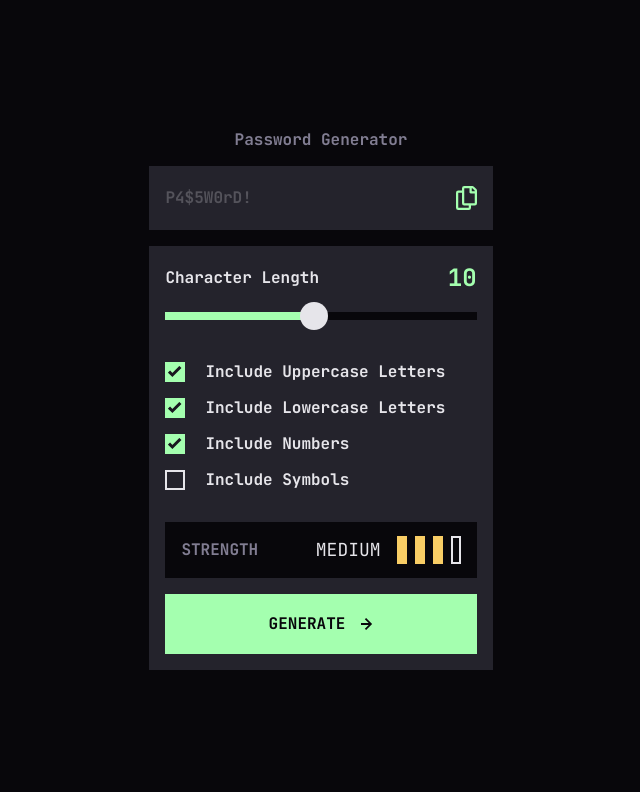
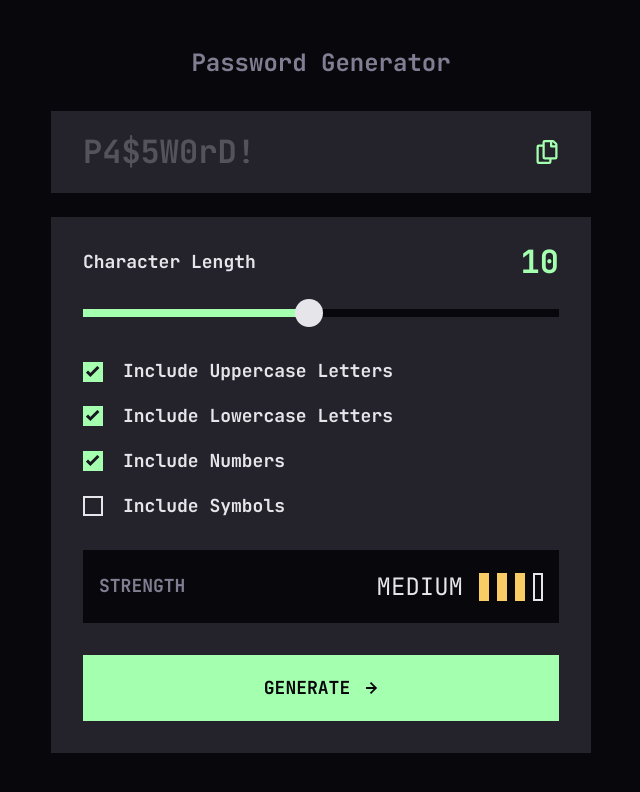
Before and after one commit to Tripouille/fm-password-generator-app, a Next.js app: page / in a window 1280 px wide. Shown: the top 792 px of the page, without its empty margins (319-959 px from the left). Built offline with nearby package versions, Linux system fonts and the light colour scheme.

Commit message:
feat: handle responsive

```diff
--- a/src/app/page.tsx
+++ b/src/app/page.tsx
@@ -74,28 +74,33 @@ export default function HomePage() {
   };
 
   return (
-    <article className="flex min-w-[21.45rem] flex-col items-center gap-4">
-      <h1 className="w-full text-center font-bold leading-tight text-gray-base">
+    <article className="flex min-w-[21.45rem] flex-col items-center sm:min-w-[33.75rem]">
+      <h1 className="mb-4 w-full text-center font-bold leading-tight text-gray-base sm:mb-8 sm:text-2xl">
         Password Generator
       </h1>
 
       <output
         id="password-output"
-        className="flex w-full items-center justify-between bg-gray-dark p-4 font-bold leading-loose"
+        className="mb-4 flex w-full items-center justify-between bg-gray-dark p-4 font-bold leading-loose sm:mb-6 sm:px-8 sm:py-5"
         htmlFor="character-length include-uppercase-letters include-lowercase-letters include-numbers include-symbols"
       >
-        <p className={`${password ? "" : "text-[#54535B]"}`}>
+        <p
+          className={`sm:text-[2rem] sm:leading-[2.625rem] ${
+            password ? "" : "text-[#54535B]"
+          }`}
+        >
           {password || "P4$5W0rD!"}
         </p>
         <CopyToClipboardButton text={password} />
       </output>
 
       <form
-        className="w-full bg-gray-dark p-4"
+        className="sm: w-full bg-gray-dark px-4 py-4 sm:px-8 sm:pb-8 sm:pt-6"
         id="generate-password"
         onSubmit={handleSubmit}
       >
         <CharacterLengthSlider
+          className="mb-8"
           min={MIN_CHARACTERS_LENGTH}
           max={MAX_CHARACTERS_LENGTH}
           value={[options.length]}
@@ -104,8 +109,8 @@ export default function HomePage() {
           }
         />
 
-        <div className="mb-8 flex flex-col gap-4 font-bold leading-tight">
-          <label className="flex items-center gap-5">
+        <div className="mb-8 flex flex-col gap-4 font-bold leading-tight sm:gap-5">
+          <label className="flex items-center gap-5 sm:text-lg sm:leading-snug">
             <Checkbox
               id="include-uppercase-letters"
               disabled={isOptionDisabled("uppercase")}
@@ -116,7 +121,7 @@ export default function HomePage() {
             />
             Include Uppercase Letters
           </label>
-          <label className="flex items-center gap-5">
+          <label className="flex items-center gap-5 sm:text-lg sm:leading-snug">
             <Checkbox
               id="include-lowercase-letters"
               disabled={isOptionDisabled("lowercase")}
@@ -127,7 +132,7 @@ export default function HomePage() {
             />
             Include Lowercase Letters
           </label>
-          <label className="flex items-center gap-5">
+          <label className="flex items-center gap-5 sm:text-lg sm:leading-snug">
             <Checkbox
               id="include-numbers"
               disabled={isOptionDisabled("numbers")}
@@ -138,7 +143,7 @@ export default function HomePage() {
             />
             Include Numbers
           </label>
-          <label className="flex items-center gap-5">
+          <label className="flex items-center gap-5 sm:text-lg sm:leading-snug">
             <Checkbox
               id="include-symbols"
               disabled={isOptionDisabled("symbols")}
@@ -160,7 +165,7 @@ export default function HomePage() {
         </output>
 
         <button
-          className="mt-4 flex w-full items-center justify-center gap-4 border-2 border-transparent bg-green py-4 font-bold text-gray-darkest hover:border-green hover:bg-transparent hover:text-green"
+          className="mt-4 flex w-full items-center justify-center gap-4 border-2 border-transparent bg-green py-4 font-bold text-gray-darkest hover:border-green hover:bg-transparent hover:text-green sm:mt-8 sm:py-[1.15rem] sm:text-lg sm:leading-snug"
           type="submit"
           form="generate-password"
         >
--- a/src/components/CharacterLengthSlider.tsx
+++ b/src/components/CharacterLengthSlider.tsx
@@ -13,11 +13,15 @@ export const CharacterLengthSlider = ({
 
   return (
     <label className={`flex flex-col ${className ?? ""}`}>
-      <p className="mb-2 flex items-center justify-between font-bold">
-        <span className="leading-snug">Character Length</span>{" "}
-        <span className="text-2xl text-green">{length}</span>
+      <p className="mb-2 flex items-center justify-between font-bold sm:mb-4">
+        <span className="leading-snug sm:text-lg sm:leading-6">
+          Character Length
+        </span>{" "}
+        <span className="text-2xl text-green sm:text-[2rem] sm:leading-[2.625rem]">
+          {length}
+        </span>
       </p>
-      <Slider {...props} className="mb-8" />
+      <Slider {...props} />
     </label>
   );
 };
--- a/src/components/CopyToClipboardButton.tsx
+++ b/src/components/CopyToClipboardButton.tsx
@@ -28,7 +28,7 @@ export const CopyToClipboardButton = ({
   return (
     <button
       disabled={!text}
-      className={`flex items-end gap-4 ${className ?? ""}`}
+      className={`flex items-center gap-4 ${className ?? ""}`}
       onClick={handleClick}
     >
       <span
@@ -38,7 +38,7 @@ export const CopyToClipboardButton = ({
       >
         COPIED
       </span>
-      <CopyToClipboardSVG />
+      <CopyToClipboardSVG className="h-5 w-5 sm:h-6 sm:w-6" />
     </button>
   );
 };
--- a/src/components/CopyToClipboardSVG.tsx
+++ b/src/components/CopyToClipboardSVG.tsx
@@ -3,10 +3,9 @@ import { PropsWithClassName } from "@/utils/types";
 export const CopyToClipboardSVG = ({ className }: PropsWithClassName) => {
   return (
     <svg
-      width="21"
-      height="24"
       xmlns="http://www.w3.org/2000/svg"
       className={className}
+      viewBox="0 0 21 24"
     >
       <title>Copy to clipboard</title>
       <path
--- a/src/components/StrengthIndicator.tsx
+++ b/src/components/StrengthIndicator.tsx
@@ -13,9 +13,11 @@ export interface StrengthIndicatorProps {
 export const StrengthIndicator = ({ strength }: StrengthIndicatorProps) => {
   return (
     <div className="h flex w-full items-center justify-between bg-gray-darkest px-4 py-[0.875rem]">
-      <p className="font-bold leading-snug text-gray-base">STRENGTH</p>
-      <div className="flex items-center gap-4">
-        <p className="text-lg">{MAP_STRENGTH_TO_LABEL[strength]}</p>
+      <p className="font-bold leading-snug text-gray-base sm:text-lg sm:leading-snug ">
+        STRENGTH
+      </p>
+      <div className="flex items-center gap-4 sm:py-[0.4rem]">
+        <p className="text-lg sm:text-2xl">{MAP_STRENGTH_TO_LABEL[strength]}</p>
         <div
           role="img"
           aria-label="strength indicator"
```
